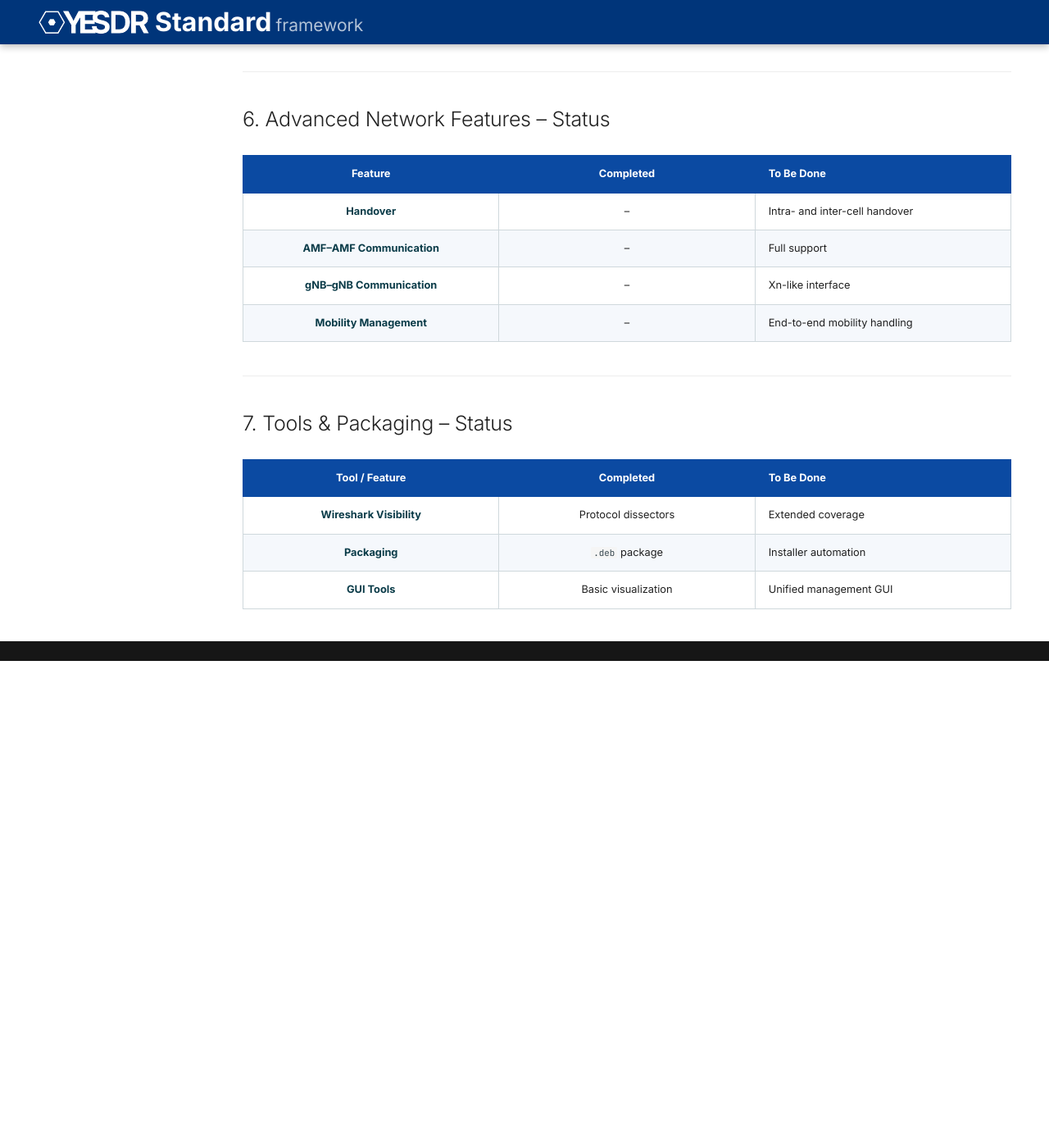
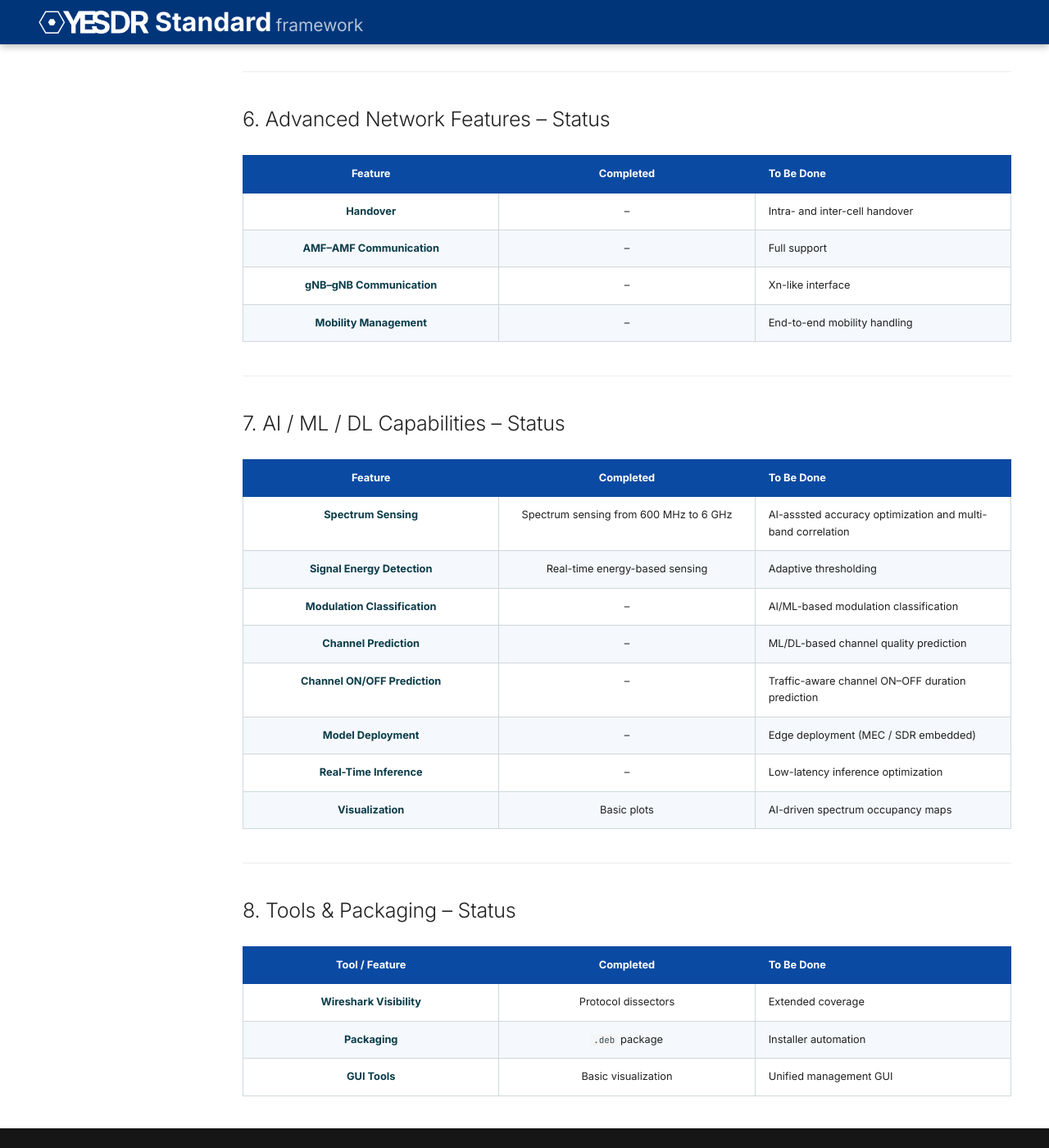
Before and after one commit to chandharlabs/yesdr-standard, an MkDocs documentation site: the page built from docs/implementations/current_status.md, in a window 1280 px wide and 1400 px high, scrolled down 2956 px. Shown: the whole window at 82% size. Built offline with MkDocs 1.6.1 and Material for MkDocs 9.7.7, drawn with Linux system fonts in a browser that asks for light colours; before the commit the page ends 3762 px from its top, so only the background shows below that.

Commit message:
Update current_status.md

```diff
--- a/docs/implementations/current_status.md
+++ b/docs/implementations/current_status.md
@@ -87,7 +87,24 @@
 
 ---
 
-## 7. Tools & Packaging – Status
+## 7. AI / ML / DL Capabilities – Status
+
+| Feature | Completed | To Be Done |
+|-------|-----------|------------|
+| Spectrum Sensing | Spectrum sensing from 600 MHz to 6 GHz | AI-asssted accuracy optimization and multi-band correlation |
+| Signal Energy Detection | Real-time energy-based sensing | Adaptive thresholding |
+| Modulation Classification | – | AI/ML-based modulation classification |
+| Channel Prediction | – | ML/DL-based channel quality prediction |
+| Channel ON/OFF Prediction | – | Traffic-aware channel ON–OFF duration prediction |
+| Model Deployment | – | Edge deployment (MEC / SDR embedded) |
+| Real-Time Inference | – | Low-latency inference optimization |
+| Visualization | Basic plots | AI-driven spectrum occupancy maps |
+
+
+
+---
+
+## 8. Tools & Packaging – Status
 
 | Tool / Feature | Completed | To Be Done |
 |---------------|-----------|------------|
```
